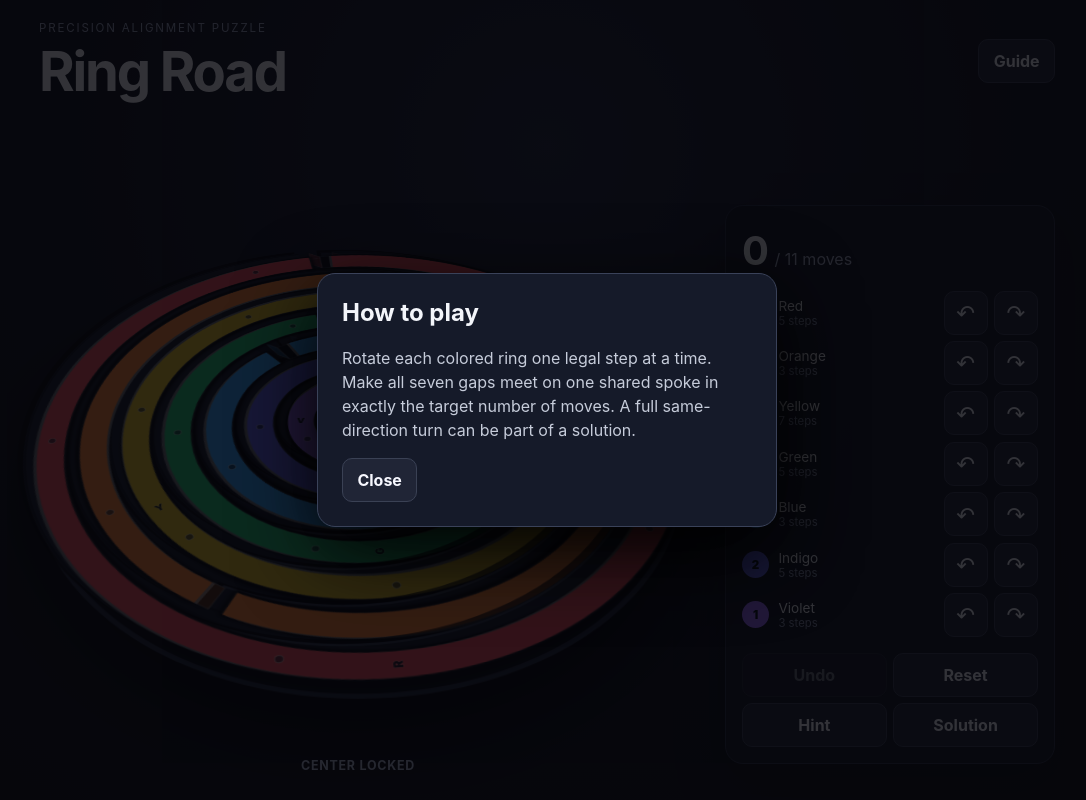
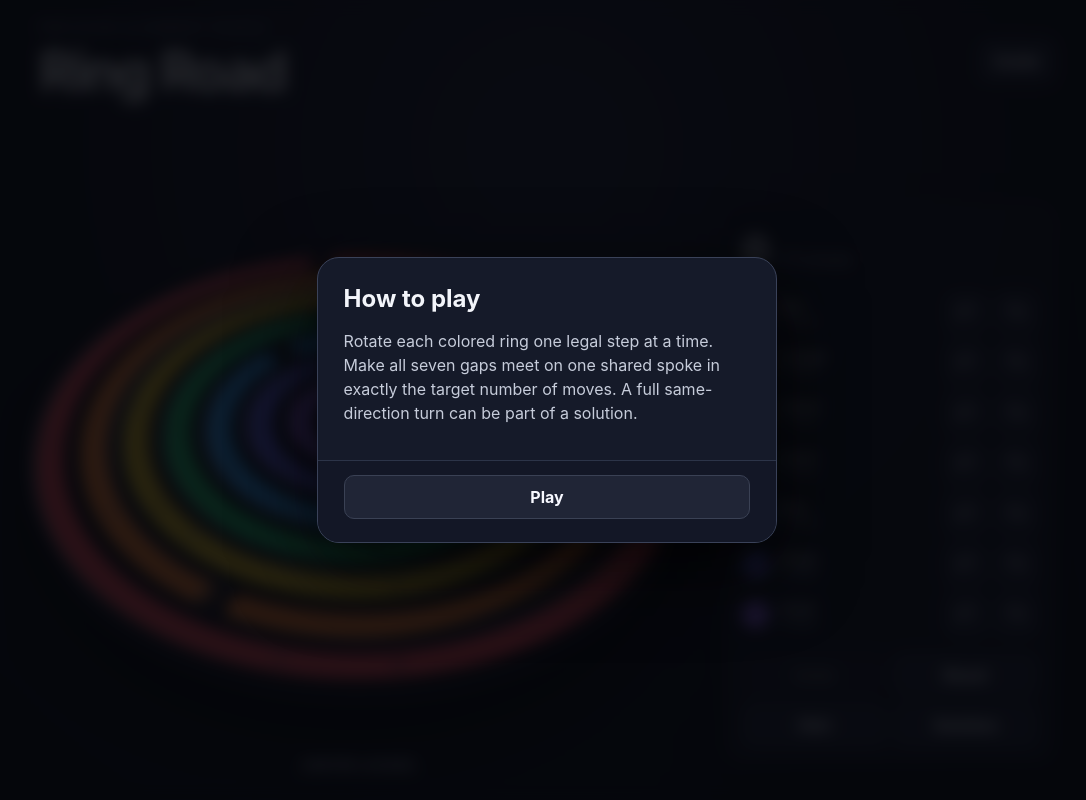
Before and after one commit to gamesbyian/Ring-Road, a React (Vite) app: page / in a window 1280 px wide. Shown: the top 800 px of the page, without its empty margins (93-1179 px from the left). Built offline with nearby package versions, Linux system fonts and the light colour scheme.

Commit message:
Polish Phase 7 modal flow (#47)
* ui: give modals fixed action footer

* ui: use Play action for guide

* style: polish modal spacing and scrolling

* docs: record phase 7 modal polish

```diff
--- a/src/App.tsx
+++ b/src/App.tsx
@@ -121,7 +121,7 @@ export default function App() {
       </nav>
 
       {state.guideOpen && (
-        <Modal title="How to play" onClose={closeGuide}>
+        <Modal title="How to play" onClose={closeGuide} closeLabel="Play">
           <p>Rotate each colored ring one legal step at a time. Make all seven gaps meet on one shared spoke in exactly the target number of moves. A full same-direction turn can be part of a solution.</p>
         </Modal>
       )}
--- a/src/styles/app.css
+++ b/src/styles/app.css
@@ -332,29 +332,50 @@ nav span { color: #cbd2e4; font-weight: 700; }
   z-index: 10;
   inset: 0;
   display: grid;
-  padding: 1rem;
-  background: #05060bcf;
+  padding: clamp(1.5rem, 5vh, 3.5rem) clamp(1.25rem, 5vw, 3.5rem);
+  background: #05060bd9;
+  backdrop-filter: blur(8px);
   place-items: center;
 }
 
 .modal article {
+  display: flex;
   width: min(460px, 100%);
-  max-height: 85vh;
-  padding: 1.5rem;
-  overflow: auto;
+  max-height: min(78vh, 620px);
+  overflow: hidden;
   border: 1px solid #3a4259;
-  border-radius: 18px;
+  border-radius: 22px;
   background: #151a29;
-  box-shadow: 0 25px 80px #000;
+  box-shadow: 0 25px 80px #000b;
+  flex-direction: column;
 }
 
+.modal-scroll {
+  min-height: 0;
+  padding: 1.6rem 1.6rem 1.2rem;
+  overflow-y: auto;
+  overscroll-behavior: contain;
+}
+
+.modal-footer {
+  padding: 0.9rem 1.6rem 1.4rem;
+  border-top: 1px solid #2c3448;
+  background: #131826f2;
+}
+
+.modal-footer button { width: 100%; }
+
 .modal article:focus { outline: none; }
-.modal h2 { margin-top: 0; }
+.modal h2 { margin: 0 0 1rem; }
 .modal p { color: #c6ccda; line-height: 1.5; }
 .modal .campaign-complete { color: #65e6a5; font-weight: 800; }
 
 @media (max-width: 720px) {
   main { padding-top: 0.65rem; }
+  .modal { padding: 1.5rem 1.25rem; }
+  .modal article { max-height: calc(100vh - 3rem); }
+  .modal-scroll { padding: 1.35rem 1.35rem 1rem; }
+  .modal-footer { padding: 0.8rem 1.35rem 1.2rem; }
   .game { grid-template-columns: 1fr; gap: 0.4rem; }
   .board-surface { width: min(100%, 500px); }
   .board {
--- a/src/ui/Modal.tsx
+++ b/src/ui/Modal.tsx
@@ -4,9 +4,10 @@ interface ModalProps {
   title: string;
   onClose: () => void;
   children: ReactNode;
+  closeLabel?: string;
 }
 
-export function Modal({ title, onClose, children }: ModalProps) {
+export function Modal({ title, onClose, children, closeLabel = "Close" }: ModalProps) {
   const panelRef = useRef<HTMLElement>(null);
   const titleId = useId();
 
@@ -45,9 +46,13 @@ export function Modal({ title, onClose, children }: ModalProps) {
   return (
     <div className="modal" role="presentation" onMouseDown={(event) => event.target === event.currentTarget && onClose()}>
       <article ref={panelRef} role="dialog" aria-modal="true" aria-labelledby={titleId} tabIndex={-1}>
-        <h2 id={titleId}>{title}</h2>
-        {children}
-        <button onClick={onClose}>Close</button>
+        <div className="modal-scroll">
+          <h2 id={titleId}>{title}</h2>
+          {children}
+        </div>
+        <div className="modal-footer">
+          <button onClick={onClose}>{closeLabel}</button>
+        </div>
       </article>
     </div>
   );
```
Also changed, not shown: 1 other file (tests, documents, lock files or other folders).
